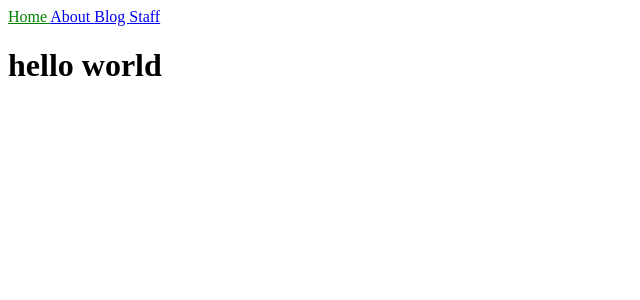
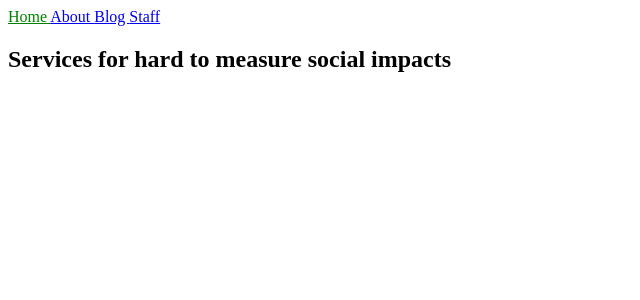
Before and after one commit to addevidence/addevidence.github.io, a Jekyll site: the page built from index.html, in a window 1280 px wide. Shown: the top 300 px of the page, without its empty margins (0-640 px from the left). Built offline with Jekyll 4.4.1, drawn with Linux system fonts in a browser that asks for light colours.

Commit message:
making the index have my hero statement.

```diff
--- a/index.html
+++ b/index.html
@@ -11,6 +11,6 @@ title: Top
     <title>{{ page.title }}</title>
   </head>
   <body>
-    <h1>{{ "Hello World" | downcase }}</h1>
+    <h2>{{ "Services for hard to measure social impacts" }}</h2>
   </body>
 </html>
```
Also changed, not shown: 3 other files.
